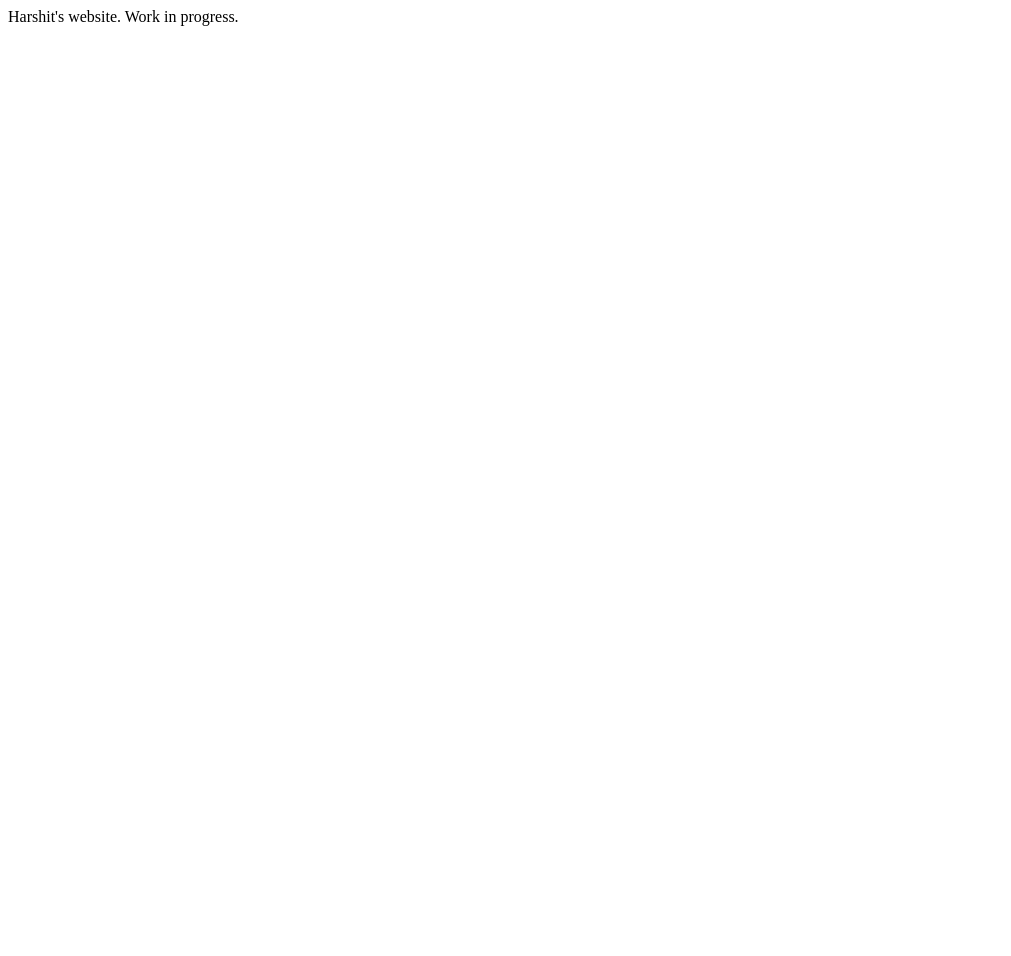
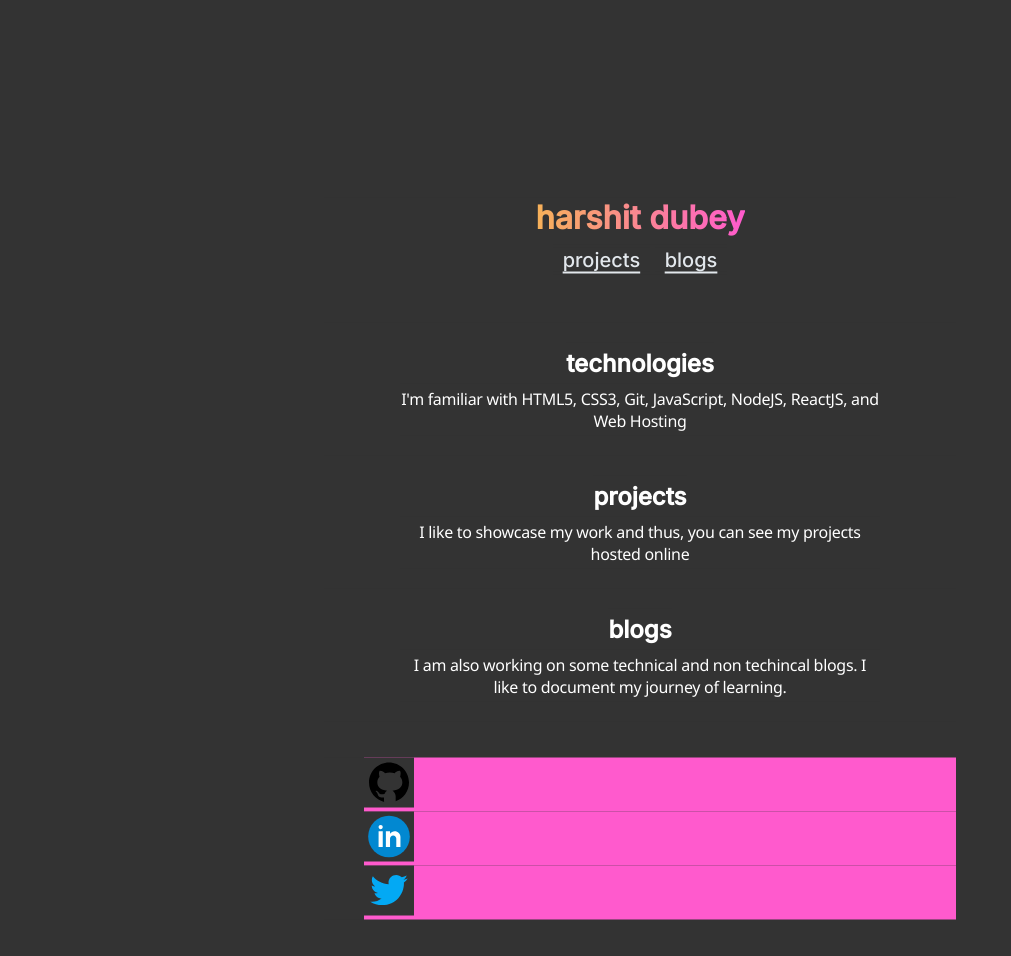
Before and after one commit to nicetryharshit/web-dev-portfolio, a plain HTML site: page index.html in a window 1280 px wide. Shown: the whole page, without its empty margins (0-1011 px from the left). Before the commit the page ends 800 px from the top, so only its background shows below. Drawn offline with Linux system fonts and the light colour scheme.

Commit message:
added home page

```diff
--- /dev/null
+++ b/css/main.scss
@@ -0,0 +1,101 @@
+.root
+{
+    -ms-transform: translate(50%, 25%);
+    transform: translate(50%, 25%);
+    width: 50%;
+    height: 50%;
+}
+
+.title {
+    font-size: 2em;
+    font-weight: bold;
+
+    margin: auto;
+    padding-bottom: 0.25em;
+    width: fit-content;
+
+    background: -webkit-linear-gradient(0deg, #f7b258,#ff5acd);
+    -webkit-background-clip: text;
+    -webkit-text-fill-color: transparent;
+}
+
+.main
+{
+    padding-bottom: 3em;
+    a
+    {
+        font-weight: 550;
+        font-size: 1.25em;
+        display:inline;
+        justify-content: center;
+        color: #e2e7ec;
+
+        padding-left: .5em;
+        padding-right: .5em;
+        text-decoration: underline;
+        text-decoration-skip: solid;
+        text-underline-offset: 0.25em;
+
+        line-height: 1.5em;
+        cursor: pointer;
+    }
+}
+
+.container
+{
+    padding-top: 1.25em;
+    padding-bottom: 1.25em;
+}
+
+.social-links
+{
+    li
+    {
+        list-style-type: none;
+        align-content: space-between;
+    }
+}
+
+.icon
+{
+    background-color: #ff5acd;
+    margin: 0 auto;
+}
+
+nav
+{
+    margin: 0 auto;
+    width: fit-content;
+    color: #ffffff;
+}
+
+p {
+    padding-top: .25em;
+    padding-bottom: .25em;
+    font-family: "Segoe UI";
+    font-weight: 500;
+    color: #ffffff;
+    -webkit-font-smoothing: antialiased;
+    letter-spacing: -.3px;
+
+    margin: auto;
+    width: fit-content;
+    max-width: 30em;
+    text-align: center;
+
+}
+
+h1 {
+    margin: 0;
+    padding-top: .25em;
+    padding-bottom: .25em;
+    color: #ffffff;
+    margin: auto;
+    width: fit-content;
+
+}
+
+* {
+    font-family: "inter";
+    background-color: #333333;
+}
--- a/index.html
+++ b/index.html
@@ -2,14 +2,84 @@
 <html lang="en">
 
 <head>
+    <link rel="preconnect" href="https://fonts.googleapis.com">
+    <link rel="preconnect" href="https://fonts.gstatic.com" crossorigin>
+    <link href="https://fonts.googleapis.com/css2?family=Inter:wght@400;500&display=swap" rel="stylesheet">
+
+    <link rel="apple-touch-icon" sizes="180x180" href="favicon/apple-touch-icon.png">
+    <link rel="icon" type="image/png" sizes="32x32" href="favicon/favicon-32x32.png">
+    <link rel="icon" type="image/png" sizes="16x16" href="favicon/favicon-16x16.png">
+    <link rel="manifest" href="favicon/site.webmanifest">
+
     <meta charset="UTF-8">
     <meta http-equiv="X-UA-Compatible" content="IE=edge">
     <meta name="viewport" content="width=device-width, initial-scale=1.0">
-    <title>web dev portfolio</title>
+    <link rel="stylesheet" href="css/main.css"">
+    <title>ya boi, harshit</title>
 </head>
-
 <body>
-    Harshit's website. Work in progress.
-</body>
+    <div class=" root">
+    <section class="section main">
+        <div class="title">harshit dubey</div>
+        <nav>
+            <a href="#">projects</a>
+            <a href="#">blogs</a>
+        </nav>
+    </section>
+    <section class="section">
+        <div class="container">
+            <h1>technologies</h1>
+            <p>I'm familiar with HTML5, CSS3, Git, JavaScript, NodeJS, ReactJS, and Web Hosting</p>
+        </div>
+    </section>
+    <section class="section">
+        <div class="container">
+            <h1>projects</h1>
+            <p>I like to showcase my work and thus, you can see my projects hosted online</p>
+        </div>
+    </section>
+    <section class="section">
+        <div class="container">
+            <h1>blogs</h1>
+            <p>I am also working on some technical and non techincal blogs. I like to document my journey of
+                learning.
+            </p>
+        </div>
+    </section>
+    <section class="section">
+        <div class="container">
+            <ul class="social-links">
+                <li>
+                    <?xml version="1.0"?>
+                    <div class="icon">
+                        <svg fill="#000000" xmlns="http://www.w3.org/2000/svg" viewBox="0 0 30 30" width="50px"
+                            height="50px">
+                            <path
+                                d="M15,3C8.373,3,3,8.373,3,15c0,5.623,3.872,10.328,9.092,11.63C12.036,26.468,12,26.28,12,26.047v-2.051 c-0.487,0-1.303,0-1.508,0c-0.821,0-1.551-0.353-1.905-1.009c-0.393-0.729-0.461-1.844-1.435-2.526 c-0.289-0.227-0.069-0.486,0.264-0.451c0.615,0.174,1.125,0.596,1.605,1.222c0.478,0.627,0.703,0.769,1.596,0.769 c0.433,0,1.081-0.025,1.691-0.121c0.328-0.833,0.895-1.6,1.588-1.962c-3.996-0.411-5.903-2.399-5.903-5.098 c0-1.162,0.495-2.286,1.336-3.233C9.053,10.647,8.706,8.73,9.435,8c1.798,0,2.885,1.166,3.146,1.481C13.477,9.174,14.461,9,15.495,9 c1.036,0,2.024,0.174,2.922,0.483C18.675,9.17,19.763,8,21.565,8c0.732,0.731,0.381,2.656,0.102,3.594 c0.836,0.945,1.328,2.066,1.328,3.226c0,2.697-1.904,4.684-5.894,5.097C18.199,20.49,19,22.1,19,23.313v2.734 c0,0.104-0.023,0.179-0.035,0.268C23.641,24.676,27,20.236,27,15C27,8.373,21.627,3,15,3z" />
+                        </svg>
+                    </div>
+                </li>
+                <li>
+                    <div class="icon">
+                        <svg xmlns="http://www.w3.org/2000/svg" viewBox="0 0 48 48" width="50px" height="50px">
+                            <path fill="#0288d1" d="M24 4A20 20 0 1 0 24 44A20 20 0 1 0 24 4Z" />
+                            <path fill="#fff"
+                                d="M14 19H18V34H14zM15.988 17h-.022C14.772 17 14 16.11 14 14.999 14 13.864 14.796 13 16.011 13c1.217 0 1.966.864 1.989 1.999C18 16.11 17.228 17 15.988 17zM35 24.5c0-3.038-2.462-5.5-5.5-5.5-1.862 0-3.505.928-4.5 2.344V19h-4v15h4v-8c0-1.657 1.343-3 3-3s3 1.343 3 3v8h4C35 34 35 24.921 35 24.5z" />
+                        </svg>
+                    </div>
+                </li>
+                <li>
+                    <div class="icon">
+                        <svg xmlns="http://www.w3.org/2000/svg" viewBox="0 0 48 48" width="50px" height="50px">
+                            <path fill="#03A9F4"
+                                d="M42,12.429c-1.323,0.586-2.746,0.977-4.247,1.162c1.526-0.906,2.7-2.351,3.251-4.058c-1.428,0.837-3.01,1.452-4.693,1.776C34.967,9.884,33.05,9,30.926,9c-4.08,0-7.387,3.278-7.387,7.32c0,0.572,0.067,1.129,0.193,1.67c-6.138-0.308-11.582-3.226-15.224-7.654c-0.64,1.082-1,2.349-1,3.686c0,2.541,1.301,4.778,3.285,6.096c-1.211-0.037-2.351-0.374-3.349-0.914c0,0.022,0,0.055,0,0.086c0,3.551,2.547,6.508,5.923,7.181c-0.617,0.169-1.269,0.263-1.941,0.263c-0.477,0-0.942-0.054-1.392-0.135c0.94,2.902,3.667,5.023,6.898,5.086c-2.528,1.96-5.712,3.134-9.174,3.134c-0.598,0-1.183-0.034-1.761-0.104C9.268,36.786,13.152,38,17.321,38c13.585,0,21.017-11.156,21.017-20.834c0-0.317-0.01-0.633-0.025-0.945C39.763,15.197,41.013,13.905,42,12.429" />
+                        </svg>
+                    </div>
+                </li>
+            </ul>
+        </div>
+    </section>
+    </div>
+    </body>
 
 </html>
```
Also changed, not shown: css/main.css (added), favicon/android-chrome-192x192.png (added), favicon/android-chrome-512x512.png (added), favicon/apple-touch-icon.png (added), favicon/favicon-16x16.png (added), favicon/favicon-32x32.png (added), favicon/favicon.ico (added), favicon/site.webmanifest (added), 1 other file.
